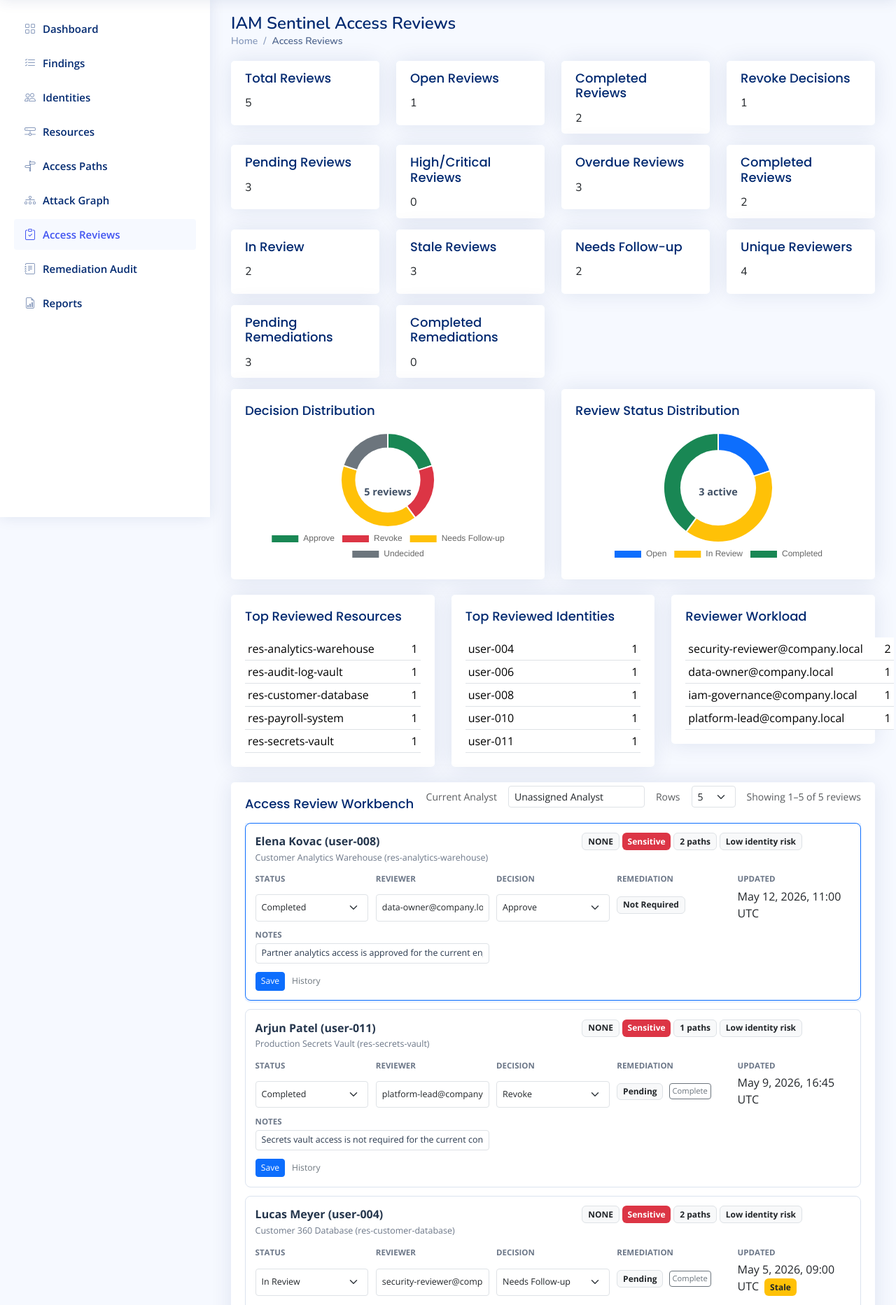
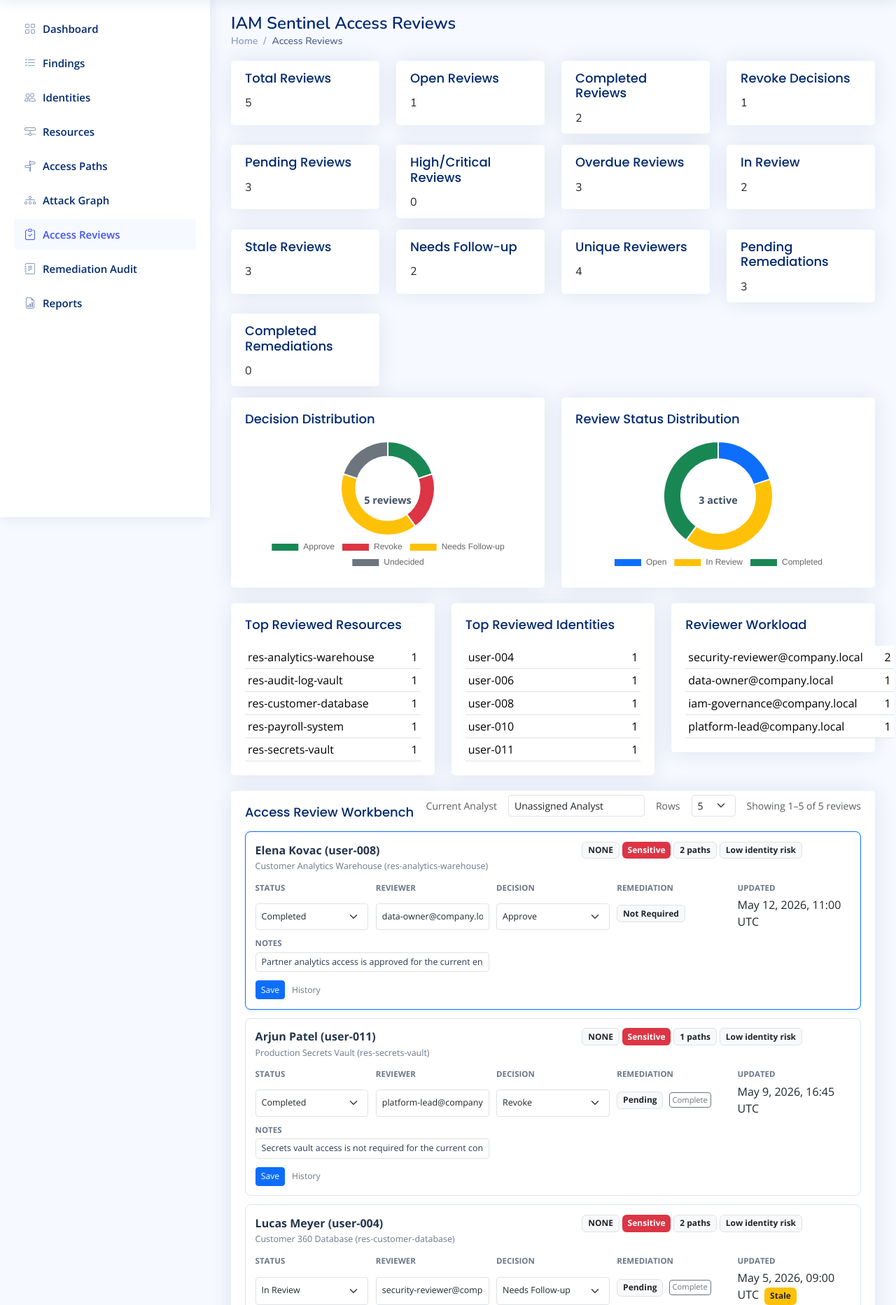
Before and after one commit to Labhary/iam-sentinel, a Flask app: page /access-reviews in a window 1280 px wide. Shown: the part 61-1926 px from the top of the page at 70% size. Run offline with Flask 3, Linux system fonts and the light colour scheme; data comes from the database, SQL or seed files in the repository; data that the repository does not hold is empty; some libraries are stand-ins or nearby versions.

Commit message:
Fix access review KPI layout

```diff
--- a/static/assets/js/iam-sentinel-access-reviews.js
+++ b/static/assets/js/iam-sentinel-access-reviews.js
@@ -35,7 +35,6 @@
     ui.setText('pending-access-reviews', (metrics.open_reviews || 0) + (metrics.in_review_reviews || 0));
     ui.setText('high-critical-access-reviews', highCriticalReviews);
     ui.setText('overdue-access-reviews', metrics.stale_open_reviews || 0);
-    ui.setText('workspace-completed-access-reviews', metrics.completed_reviews || 0);
     ui.setText('access-review-decision-summary', `${metrics.total_reviews || 0} reviews`);
     ui.setText('access-review-status-summary', `${(metrics.open_reviews || 0) + (metrics.in_review_reviews || 0)} active`);
   }
--- a/templates/access_reviews.html
+++ b/templates/access_reviews.html
@@ -19,7 +19,7 @@
       <div id="access-reviews-feedback" class="alert d-none" role="alert"></div>
       <div id="access-reviews-loading" class="alert alert-info" role="status">Loading access reviews...</div>
 
-      <div class="row">
+      <div class="row" id="access-review-kpi-grid">
         <div class="col-lg-3 col-md-6">
           <div class="card info-card access-review-metric-card">
             <div class="card-body">
@@ -52,9 +52,7 @@
             </div>
           </div>
         </div>
-      </div>
 
-      <div class="row" id="access-review-workspace-summary">
         <div class="col-lg-3 col-md-6">
           <div class="card info-card access-review-metric-card">
             <div class="card-body">
@@ -79,17 +77,7 @@
             </div>
           </div>
         </div>
-        <div class="col-lg-3 col-md-6">
-          <div class="card info-card access-review-metric-card">
-            <div class="card-body">
-              <h5 class="card-title">Completed Reviews</h5>
-              <h6 id="workspace-completed-access-reviews">0</h6>
-            </div>
-          </div>
-        </div>
-      </div>
 
-      <div class="row" id="access-review-analytics-cards">
         <div class="col-lg-3 col-md-6">
           <div class="card info-card access-review-metric-card">
             <div class="card-body">
@@ -139,6 +127,8 @@
           </div>
         </div>
       </div>
+      <span id="access-review-workspace-summary" class="visually-hidden">Access review workspace summary metrics</span>
+      <span id="access-review-analytics-cards" class="visually-hidden">Access review analytics metrics</span>
 
       <div class="row" id="access-review-analytics">
         <div class="col-lg-6">
```
Also changed, not shown: tests/test_api.py (+21 -5 lines).
